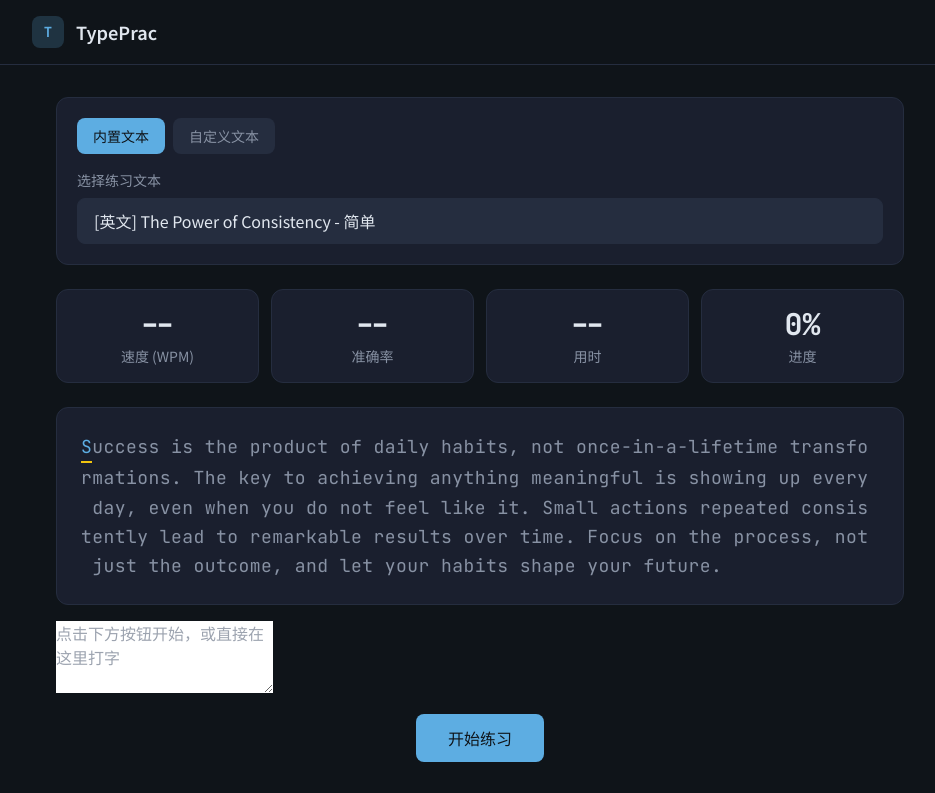
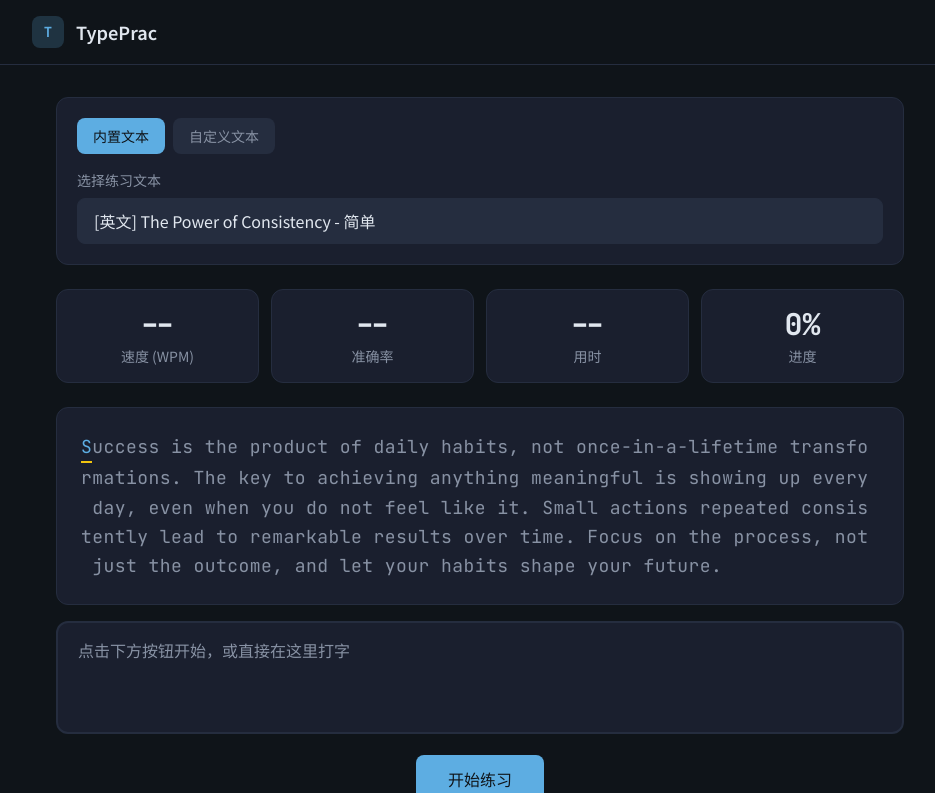
Before and after one commit to 74knhjcv9t-ship-it/typing-app, a React (Vite) app: page / in a window 1280 px wide. Shown: the top 793 px of the page, without its empty margins (160-1095 px from the left). Built offline with nearby package versions, Linux system fonts and the light colour scheme; the HTML template or start-up script is replaced by a standard one.

Commit message:
Rewrite: use visible textarea, no IME interception

```diff
--- a/src/index.css
+++ b/src/index.css
@@ -20,26 +20,28 @@
     color: #e1e7ef;
   }
 
-  /* 打字输入框 - 覆盖在原文显示区上方，IME可正常交互 */
-  .typing-input {
-    position: absolute;
-    inset: 0;
+  /* 可见输入框 - 用户在此直接打字，IME完全正常 */
+  .typing-textarea {
     width: 100%;
-    height: 100%;
-    opacity: 0.01;
-    caret-color: transparent;
-    font-size: 18px;
-    font-family: 'JetBrains Mono', monospace;
-    border: none;
+    padding: 16px 20px;
+    background: #1a1f2e;
+    border: 2px solid #252d3f;
+    border-radius: 12px;
+    color: #e1e7ef;
+    font-family: 'JetBrains Mono', 'Noto Sans SC', monospace;
+    font-size: 16px;
+    line-height: 1.6;
     outline: none;
-    background: transparent;
-    color: transparent;
-    cursor: text;
+    resize: none;
+    transition: border-color 0.2s;
   }
 
-  .typing-input:focus {
-    outline: none;
-    border: none;
+  .typing-textarea:focus {
+    border-color: #5dade2;
+  }
+
+  .typing-textarea::placeholder {
+    color: #8892a4;
   }
 
   /* 滚动条样式 */
```
